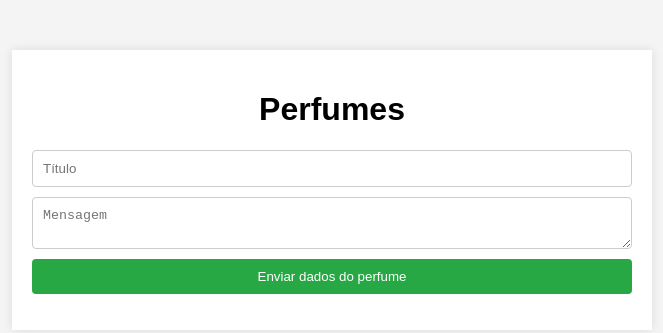
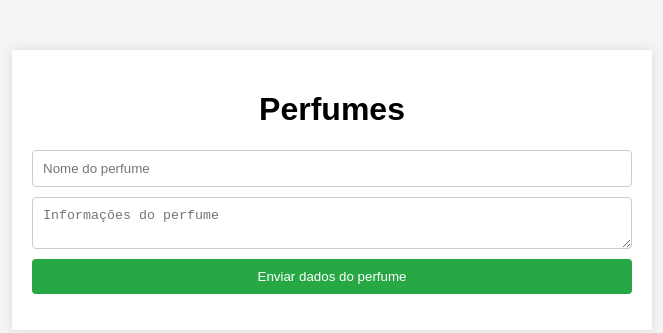
Before and after one commit to lamorimm/frontend-pwa, a plain HTML site: page frontend/index.html in a window 1280 px wide. Shown: the whole page, without its empty margins (308-971 px from the left). Drawn offline with Linux system fonts and the light colour scheme; no server answers.

Commit message:
index.html

```diff
--- a/frontend/index.html
+++ b/frontend/index.html
@@ -12,8 +12,8 @@
     <div class="container">
         <h1>Perfumes</h1>
         <form id="complaintForm">
-            <input type="text" id="title" placeholder="Título" required>
-            <textarea id="message" placeholder="Mensagem" required></textarea>
+            <input type="text" id="Perfume name" placeholder="Nome do perfume" required>
+            <textarea id="Perfume information" placeholder="Informações do perfume" required></textarea>
             <button type="submit">Enviar dados do perfume</button>
         </form>
         <ul id="complaintsList"></ul>
```
